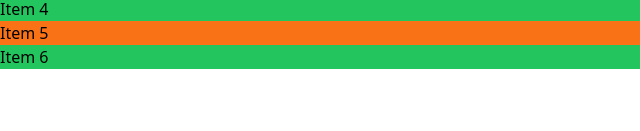
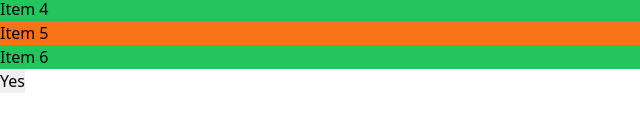
Before and after one commit to kongyutay/tailwind-sandbox, a plain HTML site: page 10-interactivity/index.html in a window 1280 px wide. Shown: the part 299-430 px from the top of the page, 0-640 px from the left. Drawn offline with nearby package versions, Linux system fonts and the light colour scheme.

Commit message:
appearnace none

```diff
--- a/10-interactivity/index.html
+++ b/10-interactivity/index.html
@@ -63,6 +63,11 @@
 
     <!-- Appearance -->
     <!-- Use appearance-none to reset any browser specific styling on an element. This utility is often used when creating custom form components. -->
+    <!-- chrome和safari的显示方式会不一样 -->
+    <select class="appearance-none" name="" id="">
+      <option value="yes">Yes</option>
+      <option value="no">No</option>
+    </select>
 
     <!-- Cursor -->
 
```
